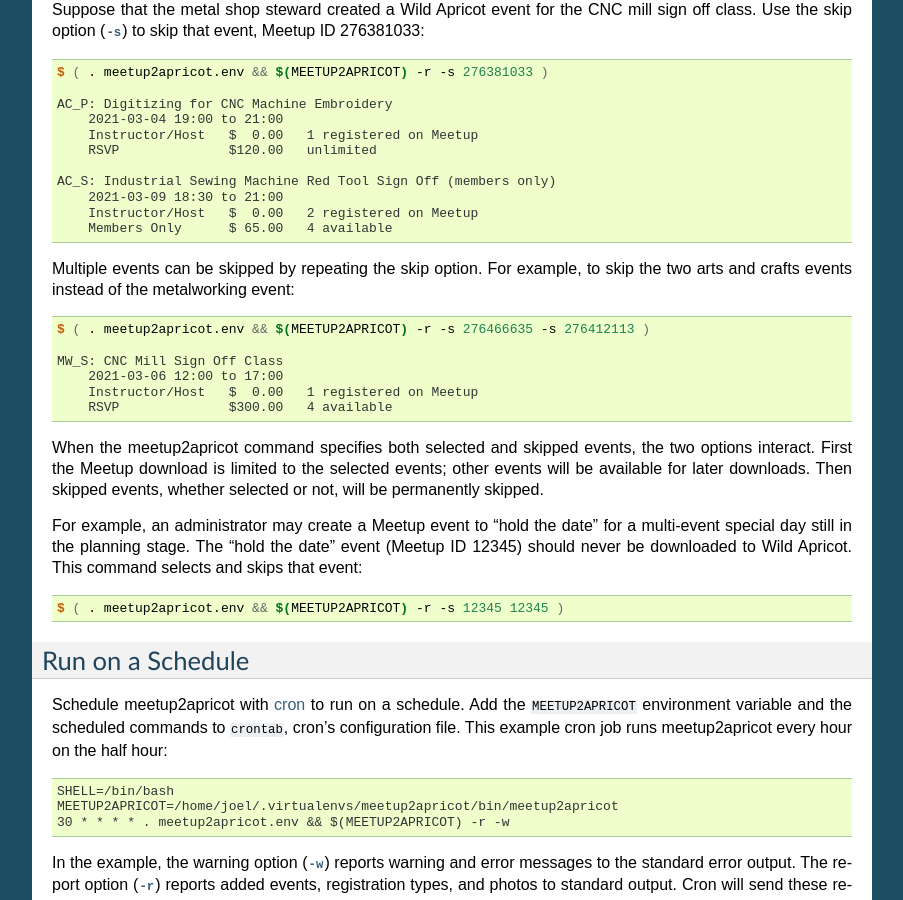
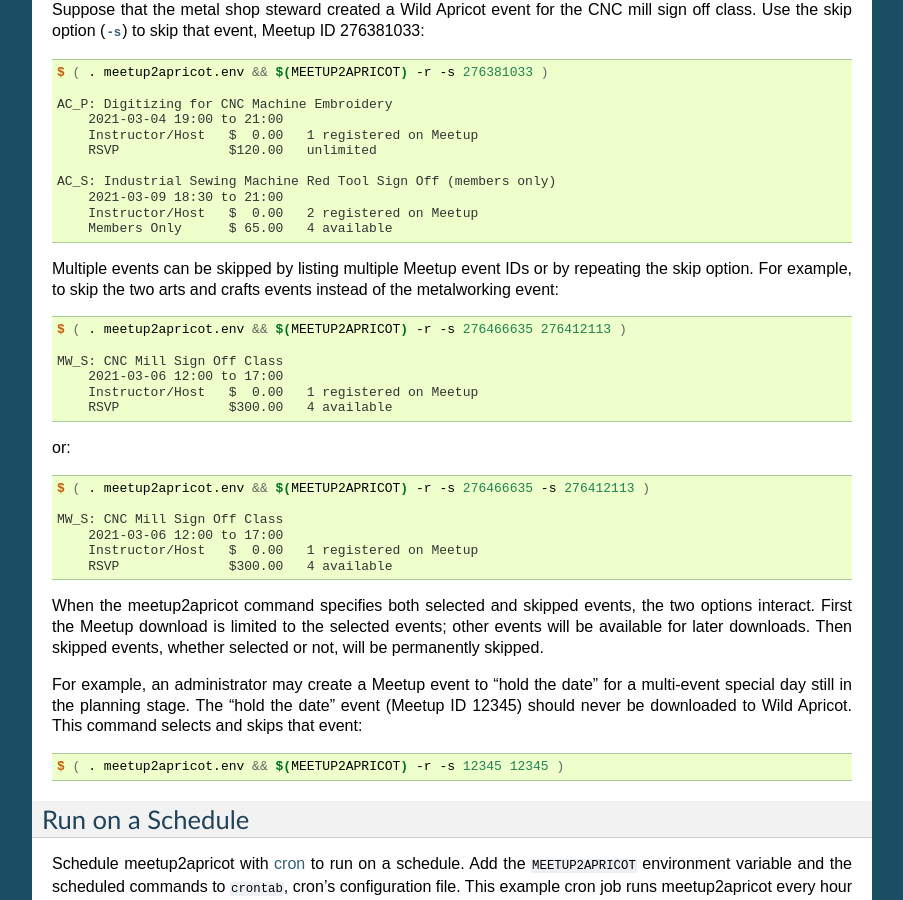
Before and after one commit to nova-labs/meetup2apricot, a Sphinx documentation site: the page built from docs/user-manual/operation.rst, in a window 1280 px wide and 900 px high, scrolled down 2474 px. Shown: the whole window, without its empty margins (198-1101 px from the left). Built offline with Sphinx 7.4.7, drawn with Linux system fonts in a browser that asks for light colours.

Commit message:
Allow multiple Meetup event IDs with a --skip command line option.

```diff
--- a/HISTORY.rst
+++ b/HISTORY.rst
@@ -12,8 +12,10 @@
 Recent History
 ~~~~~~~~~~~~~~
 
-.. Next Release
-.. ------------------
+Next Release
+------------------
+
+* Allow multiple Meetup event IDs with a --skip command line option.
 
 1.6.0 (2021-03-24)
 ------------------
--- a/docs/user-manual/operation.rst
+++ b/docs/user-manual/operation.rst
@@ -173,8 +173,18 @@
         Instructor/Host   $  0.00   2 registered on Meetup
         Members Only      $ 65.00   4 available
 
-Multiple events can be skipped by repeating the skip option.
+Multiple events can be skipped by listing multiple Meetup event IDs or by
+repeating the skip option.
 For example, to skip the two arts and crafts events instead of the metalworking event::
+
+    $ ( . meetup2apricot.env && $(MEETUP2APRICOT) -r -s 276466635 276412113 )
+
+    MW_S: CNC Mill Sign Off Class
+        2021-03-06 12:00 to 17:00
+        Instructor/Host   $  0.00   1 registered on Meetup
+        RSVP              $300.00   4 available
+
+or::
 
     $ ( . meetup2apricot.env && $(MEETUP2APRICOT) -r -s 276466635 -s 276412113 )
 
```
Also changed, not shown: docs/man/meetup2apricot.rst (+4 -4 lines), 2 other files.
